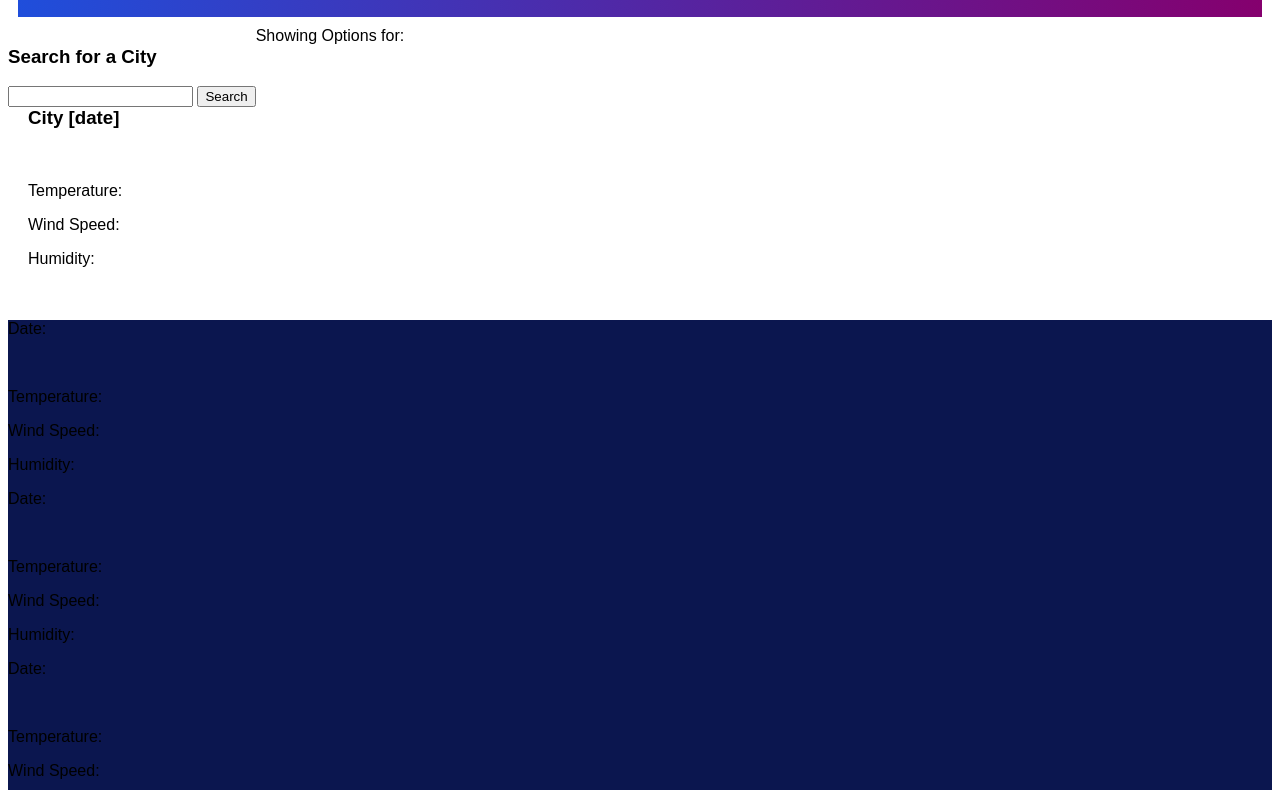
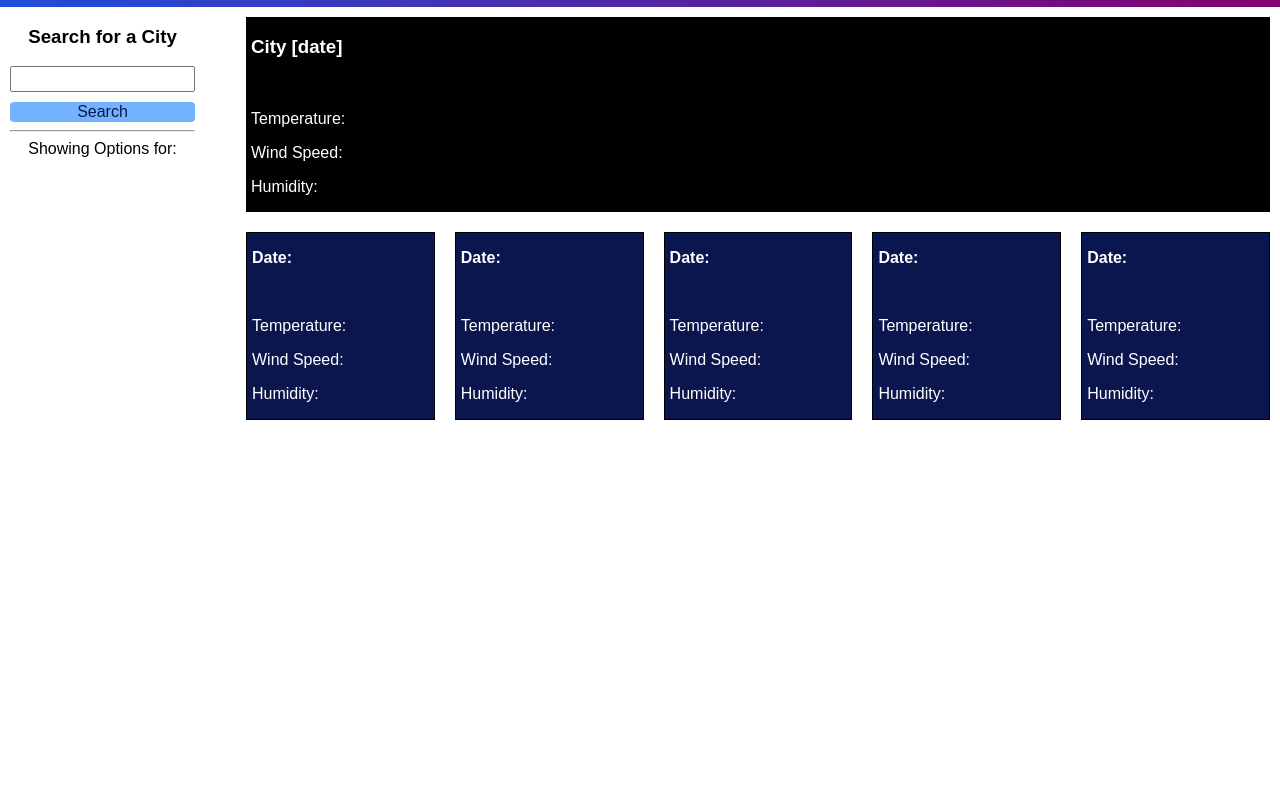
Before and after one commit to Tzuzu/Weather-Application, a plain HTML site: page index.html in a window 1280 px wide. Shown: the part 93-883 px from the top of the page. After the commit the page ends 800 px from the top, so only its background shows below. Drawn offline with nearby package versions, Linux system fonts and the light colour scheme.

Commit message:
Added CSS

```diff
--- a/index.html
+++ b/index.html
@@ -18,16 +18,17 @@
         <div class="citySearch">
             <h3>Search for a City</h3>
             <input name="search" id="searchBar" type="text" class="search-input"/>
+            <br/>
             <button id="searchBtn" type="button">Search</button>
-        </div>
+            <hr>
         <span>Showing Options for: <span id="searchTerm"></span></h2>
         <div class="searchResults"></div>
+        </div>
 
         <div class="weatherDisplay">
             <section>
                 <div>
-                    <h3 id="city" class="city">City [date]</h3>
-                    <br/>
+                    <h3 id="city" class="city">City [date]</h3> <img id="image">
                     <p id="temp">Temperature: </p>
                     <p id="wind">Wind Speed: </p>
                     <p id="humidity">Humidity: </p>
@@ -38,35 +39,39 @@
         <div class="fiveDayDisplay">
             <section class="row">
                 <div class="card-body forecast">
-                    <p id="date" class="date">Date: </p>
+                    <p id="date" class="date"><b>Date: </b></p>
                     <img id="image">
                     <p id="temp">Temperature: </p>
                     <p id="wind">Wind Speed: </p>
                     <p id="humidity">Humidity: </p>
                 </div>
+                <br/>
                 <div class="card-body forecast">
-                    <p id="date" class="date">Date: </p>
+                    <p id="date" class="date"><b>Date: </b></p>
                     <img id="image">
                     <p id="temp">Temperature: </p>
                     <p id="wind">Wind Speed: </p>
                     <p id="humidity">Humidity: </p>
                 </div>
+                <br/>
                 <div class="card-body forecast">
-                    <p id="date" class="date">Date: </p>
+                    <p id="date" class="date"><b>Date: </b></p>
                     <img id="image">
                     <p id="temp">Temperature: </p>
                     <p id="wind">Wind Speed: </p>
                     <p id="humidity">Humidity: </p>
                 </div>
+                <br/>
                 <div class="card-body forecast">
-                    <p id="date" class="date">Date: </p>
+                    <p id="date" class="date"><b>Date: </b></p>
                     <img id="image">
                     <p id="temp">Temperature: </p>
                     <p id="wind">Wind Speed: </p>
                     <p id="humidity">Humidity: </p>
                 </div>
+                <br/>
                 <div class="card-body forecast">
-                    <p id="date" class="date">Date: </p>
+                    <p id="date" class="date"><b>Date: </b></p>
                     <img id="image">
                     <p id="temp">Temperature: </p>
                     <p id="wind">Wind Speed: </p>
--- a/script.js
+++ b/script.js
@@ -1,6 +1,6 @@
 var citySearch = document.getElementById('searchBar');
 var searchBtn = document.getElementById('searchBtn');
-var searchTerm = document.getElemenyById('searchTerm');
+var searchTerm = document.getElementById('searchTerm');
 var searchResults = document.querySelector('#searchTerm');
 var fiveDay = document.querySelector('#fiveDayDisplay');
 var weatherDisplay = document.querySelector('#weatherDisplay');
--- a/style.css
+++ b/style.css
@@ -5,14 +5,12 @@
 }
 
 * {
-    /* box-sizing: border-box; */
     font-family: sans-serif;
 }
 
 header {
     background: var(--bluetoviolet);
     text-align: center;
-    margin: 10px;
     padding: 10px;
     color: white;
 }
@@ -20,26 +18,62 @@ header {
 .citySearch {
     justify-content: left;
     float: left;
+    text-align: center;
+    margin-left: 10px;
+}
+
+.search-input {
+    height: 20px;
+}
+
+.searchResults {
+    justify-content: left;
+    float: left;
+    text-align: center;
 }
 
 .weatherDisplay {
-    float: center;
-    margin-right: 20px;
-    padding: 20px;
-    width: 20%;
-    height: 100%;
-    border: 2px solid var(gray);
+    float: right;
+    width: 80%;
+    color: white;
+    background-color: black;
+    margin: 10px;
+}
+
+.weatherDisplay div {
+    padding-left: 5px;
 }
 
 .fiveDayDisplay {
-    justify-content: right;
-    flex-wrap: wrap;
-    background-color: var(--darkblue);
+    color: white;
+    width: 80%;
+    float: right;
+    margin: 10px;
 }
 
-.searchBtn {
-    padding: 15px;
-    margin: 7px;
+.row {
+    display: flex;
+    gap: 10px;
+    text-align: left;
+}
+
+.row div {
+    flex: 1;
+    background-color: var(--darkblue);
+    border: 1px solid black;
+    padding-left: 5px;
+}
+
+button {
     background-color: var(--lightblue);
-    color: azure;
+    color: var(--darkblue);
+    width: 100%;
+    margin-top: 10px;
+    border: none;
+    border-radius: 4px;
+    font-size: 16px;
 }
+
+
+
+body { margin: 0; }
```
